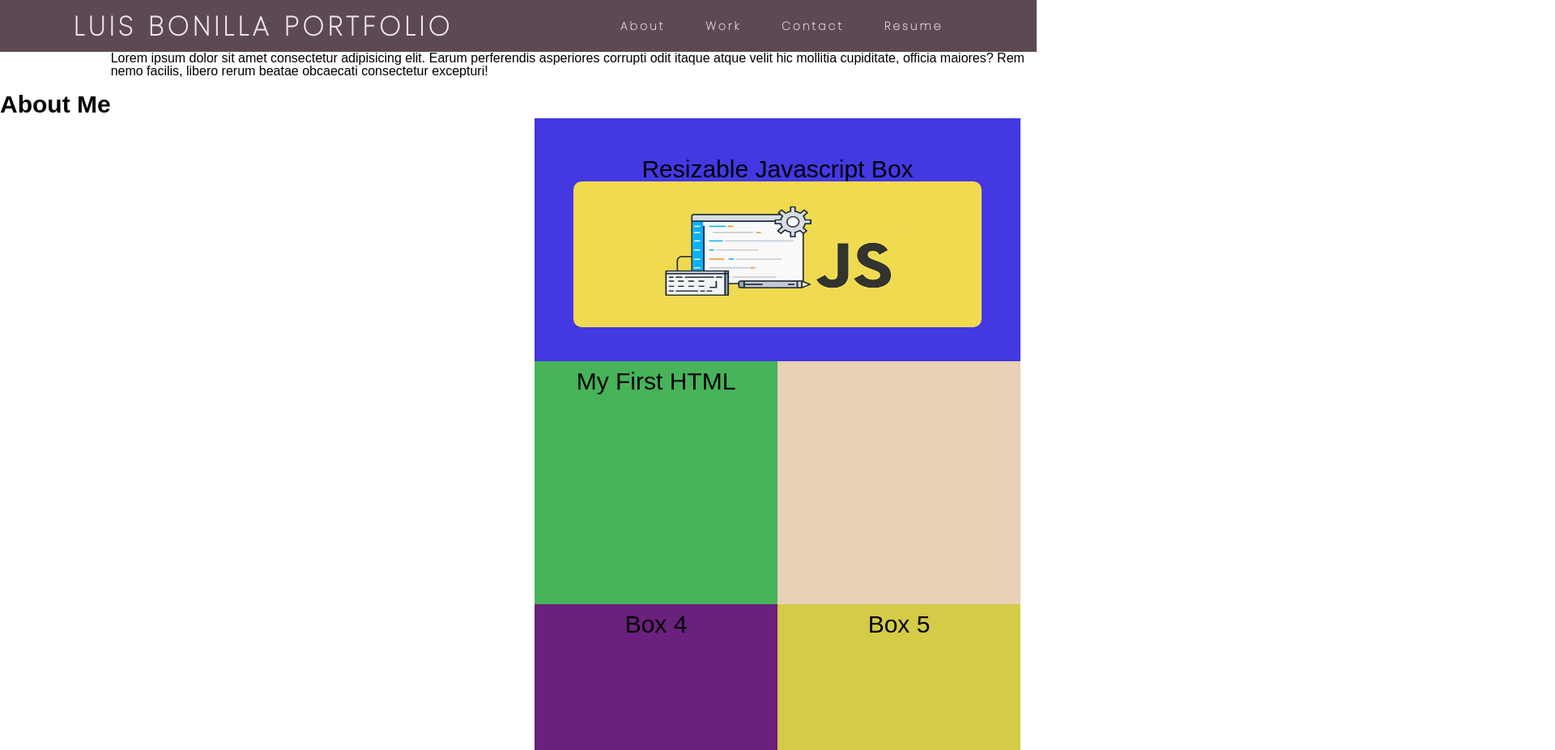
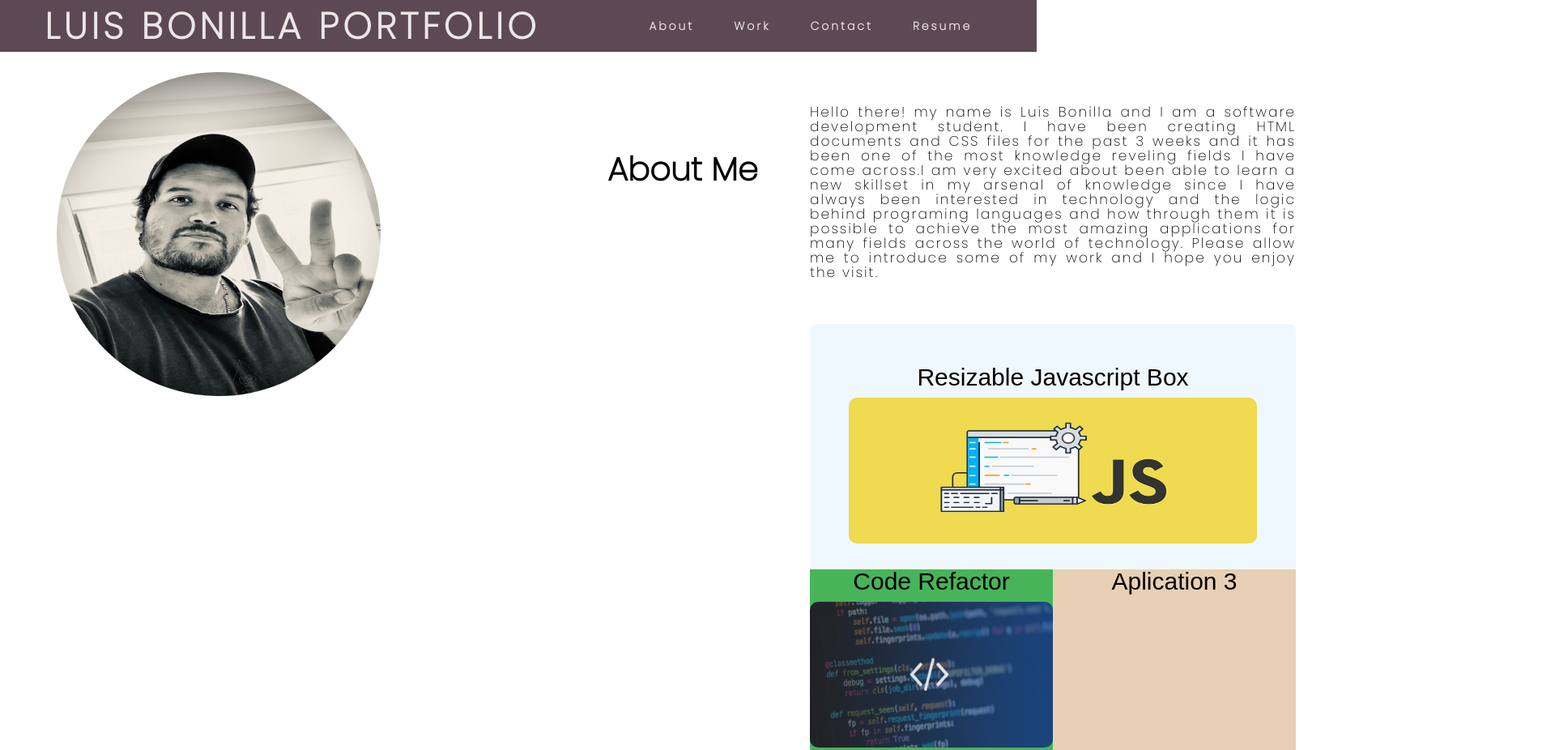
Before and after one commit to LuisBonilla89/Homework-2, a plain HTML site: page index.html in a window 1280 px wide. Shown: the top 926 px of the page at 81% size, 1920 px wide, since content can reach past the window. After the commit the page ends 800 px from the top, so only its background shows below. Drawn offline with Linux system fonts and the light colour scheme.

Commit message:
image additions

```diff
--- a/assets/style.css
+++ b/assets/style.css
@@ -20,7 +20,7 @@ nav {
   color: rgb(235, 231, 231);
   text-transform: uppercase;
   letter-spacing: 5px;
-  font-size: 22px;
+  font-size: 30px;
 }
 
 .nav-links {
@@ -36,20 +36,46 @@ nav {
   font-weight: bold;
   font-size: 14px;
 }
-h2 {
-  margin-top: 50px;
-  font-size: 30px;
-  float: inline-start;
-  display: inline-block;
+.about-me {
+  margin-top: 25px;
+  font-size: 20px;
+}
+.bio {
+  position: relative;
+  left: 1000px;
+  width: 600px;
+  height: 210px;
+  font-size: 17px;
+  text-align: justify;
+  font-family: "Poppins", sans-serif;
+  letter-spacing: 2px;
+  font-weight: 200;
+  line-height: 18px;
 }
 
-.bio {
-  margin-bottom: 50px;
+h2 {
+  font-size: 40px;
+  position: relative;
+  top: 100px;
+  left: 750px;
+  font-family: "Poppins", sans-serif;
+}
+.luis {
+  width: 400px;
+  height: 400px;
+  position: relative;
+  top: -250px;
+  left: 70px;
+  border-radius: 50%;
 }
 
 .grid-container {
+  background-color: aliceblue;
+  border-radius: 8px;
   display: grid;
-  float: right;
+  position: fixed;
+  top: 400px;
+  left: 1000px;
   margin-right: 20px;
   grid-template-columns: 300px 300px;
   grid-template-rows: 300px 300px 300px;
@@ -61,17 +87,20 @@ h2 {
 .item-4,
 .item-5 {
   color: black;
+  position: relative;
+  top: 3px;
   font-size: 30px;
   text-align: center;
-  padding-top: 10px;
 }
 img {
   width: 100%;
   height: 180px;
   border-radius: 10px;
+  position: relative;
+  top: 10px;
 }
 .item-1 {
-  background: rgb(67, 56, 226);
+  background: none;
   grid-column: 1/3;
   padding: 3rem;
 }
--- a/index.html
+++ b/index.html
@@ -5,7 +5,7 @@
     <meta name="viewport" content="width=device-width, initial-scale=1.0">
     <title>Luis Portfolio</title>
     <link rel="preconnect" href="https://fonts.gstatic.com">
-    <link href="https://fonts.googleapis.com/css2?family=Poppins:wght@100&family=Roboto&display=swap" rel="stylesheet">
+    <link href="https://fonts.googleapis.com/css2?family=Poppins:wght@200&display=swap" rel="stylesheet">
     <link rel="stylesheet" href="assets/reset.css"/>
     <link rel="stylesheet" href="./assets/style.css"/>
 </head>
@@ -26,10 +26,15 @@
           </ul>
     </nav>
 </header>
+
 <body>
-        <section class=About-me>
-             <h2 class="tittle-about">About Me</h2>
-             <p class="bio">Lorem ipsum dolor sit amet consectetur adipisicing elit. Earum perferendis asperiores corrupti odit itaque atque velit hic mollitia cupiditate, officia maiores? Rem nemo facilis, libero rerum beatae obcaecati consectetur excepturi!</p>
+    <main>
+          <section class="about-me">
+              <h2>About Me</h2>
+               <p class="bio">Hello there! my name is Luis Bonilla and I am a software development student.
+                I have been creating HTML documents and CSS files for the past 3 weeks and it has been one of the most knowledge reveling fields I have come across.I am very excited about been able to learn a new skillset in my arsenal of knowledge since I have always been interested in technology and the logic behind programing languages and how through them it is possible to achieve the most amazing applications for many fields across the world of technology. Please allow me to introduce some of my work and I hope you enjoy the visit.
+               </p>
+               <img class="luis" src="./images/IMG_3286.jpg" alt="developer">
           </section>
 
      <div class="grid-container">
@@ -38,17 +43,26 @@
              <img src="./images/Javascript.jpg" alt="Java">
           </div>
           <div class="item-2">
-             <p>My First HTML</p>
+             <p>Code Refactor</p>
+             <img src="./images/html-code.jpg" alt="closing html tag">
          </div>
           <div class="item-3">
+             <p>Aplication 3</p>
+          </div>
+         <div class="item-4">
+            <p>Aplication 4</p>
+          </div>
+         <div class="item-5">
+             <p>Aplication 5</p>
 
          </div>
-         <div class="item-4">Box 4</div>
-         <div class="item-5">Box 5</div>
+        </div>
+    </main>
+ <footer>
 
 
-        </div>
 
+ </footer>
 
 
 
```
Also changed, not shown: images/IMG_3286.jpg (added), images/html-code.jpg (added), 2 other files. Lines whose indentation alone changed are shown as unchanged.
